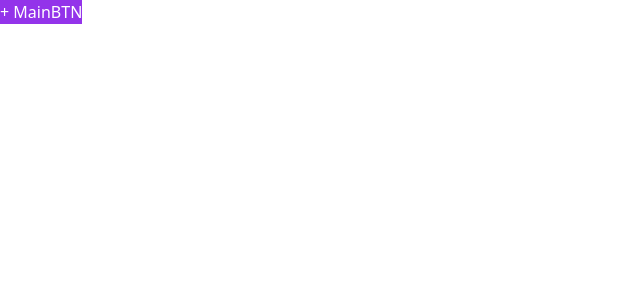
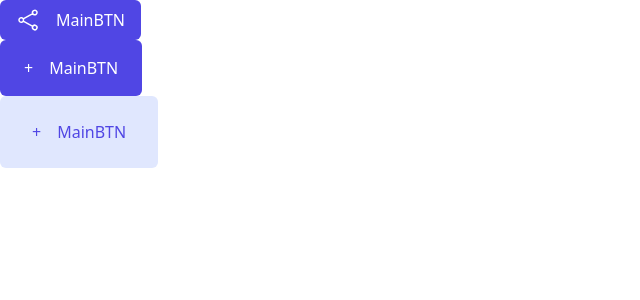
Before and after one commit to abhishekraut01/SecondBrain, a React (Vite) app in the folder client/: page / in a window 1280 px wide. Shown: the top 300 px of the page, without its empty margins (0-640 px from the left). Built offline with nearby package versions, Linux system fonts and the light colour scheme.

Commit message:
feat: enhance Button component with icon support and update styling; add ShareIcon component

```diff
--- a/client/src/App.tsx
+++ b/client/src/App.tsx
@@ -1,16 +1,37 @@
 import { Button } from "./components/ui/Button";
+import { ShareIcon } from "./components/ui/ShareIcon";
 
 export default function App() {
   return (
     <>
       <Button
-        variant="primary" // ✅ Fixed spelling
+        variant="primary"
         size="sm"
+        text="MainBTN"
+        icon={<ShareIcon size="lg"/>}
+        onClick={() => {
+          console.log("hello");
+        }}
+      />
+
+      <Button
+        variant="primary"
+        size="md"
         text="MainBTN"
         icon="+"
         onClick={() => {
           console.log("hello");
-        }} // ✅ Fixed `onclick` to `onClick`
+        }}
+      />
+
+      <Button
+        variant="secondary"
+        size="lg"
+        text="MainBTN"
+        icon="+"
+        onClick={() => {
+          console.log("hello");
+        }}
       />
     </>
   );
--- a/client/src/components/ui/Button.tsx
+++ b/client/src/components/ui/Button.tsx
@@ -1,20 +1,35 @@
+import { ReactNode } from "react";
+
 export interface IButton {
-    variant: "primary" | "secondary"; // ✅ Fixed spelling
+  variant: "primary" | "secondary";
   size: "sm" | "md" | "lg";
   text: string;
-    icon?: string;
-    onClick: () => void; // ✅ Fixed `onclick` to `onClick`
+  icon: ReactNode;
+  onClick: () => void; //
 }
 
 const buttonVariants = {
   primary: "bg-purple-600 text-white",
-    secondary: "bg-purple-400 text-purple-600",
+  secondary: "bg-purple-300 text-purple-600",
+};
+
+const defaultStyles = "rounded-md p-4 flex";
+
+const size = {
+  sm: "py-2 px-4",
+  md: "py-4 px-6",
+  lg: "py-6 px-8",
 };
 
 export const Button = (props: IButton) => {
   return (
-      <button className={buttonVariants[props.variant]} onClick={props.onClick}>
-        {props.icon} {props.text}
+    <button
+      className={`${buttonVariants[props.variant]} ${defaultStyles} ${
+        size[props.size]
+      }`}
+      onClick={props.onClick}>
+
+      {props.icon ? <div className="pr-4 ">{props.icon}</div> : null} {props.text}
     </button>
   );
 };
--- /dev/null
+++ b/client/src/components/ui/ShareIcon.tsx
@@ -0,0 +1,28 @@
+interface IShareIconProps {
+    size:"sm" | "md" | "lg",
+}
+
+const ShareIconVarients =  {
+    sm:"size-2",
+    md:"size-4",
+    lg:"size-6",
+}
+
+export const ShareIcon = (props:IShareIconProps) => {
+  return (
+    <svg
+      xmlns="http://www.w3.org/2000/svg"
+      fill="none"
+      viewBox="0 0 24 24"
+      strokeWidth={1.5}
+      stroke="currentColor"
+      className={ShareIconVarients[props.size]}
+    >
+      <path
+        strokeLinecap="round"
+        strokeLinejoin="round"
+        d="M7.217 10.907a2.25 2.25 0 1 0 0 2.186m0-2.186c.18.324.283.696.283 1.093s-.103.77-.283 1.093m0-2.186 9.566-5.314m-9.566 7.5 9.566 5.314m0 0a2.25 2.25 0 1 0 3.935 2.186 2.25 2.25 0 0 0-3.935-2.186Zm0-12.814a2.25 2.25 0 1 0 3.933-2.185 2.25 2.25 0 0 0-3.933 2.185Z"
+      />
+    </svg>
+  );
+};
--- a/client/tailwind.config.js
+++ b/client/tailwind.config.js
@@ -9,7 +9,8 @@ export default {
       colors: {
         purple:{
           300:"#e0e7fe",
-          500:"#3e38a7"
+          500:"#3e38a7",
+          600:"#5046e4"
         }
       },
     },
```
Lines whose indentation alone changed are shown as unchanged.
